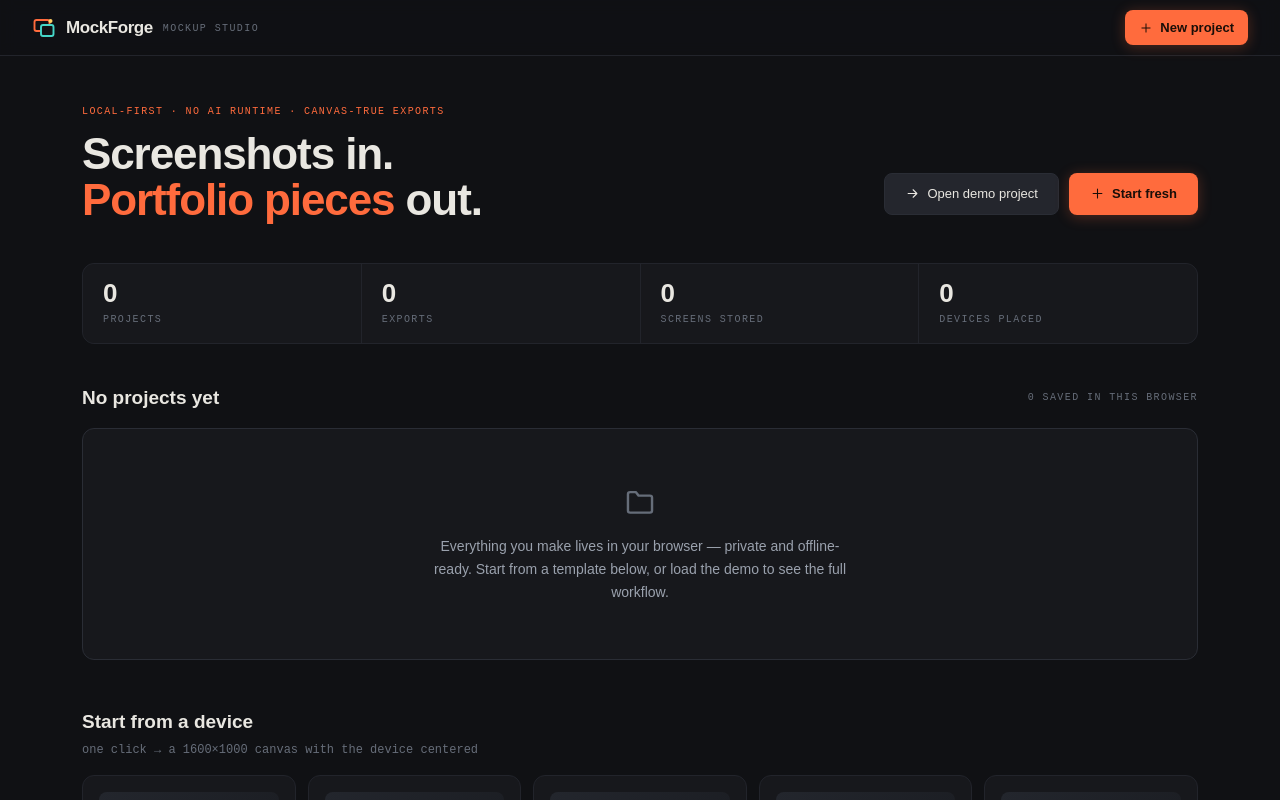
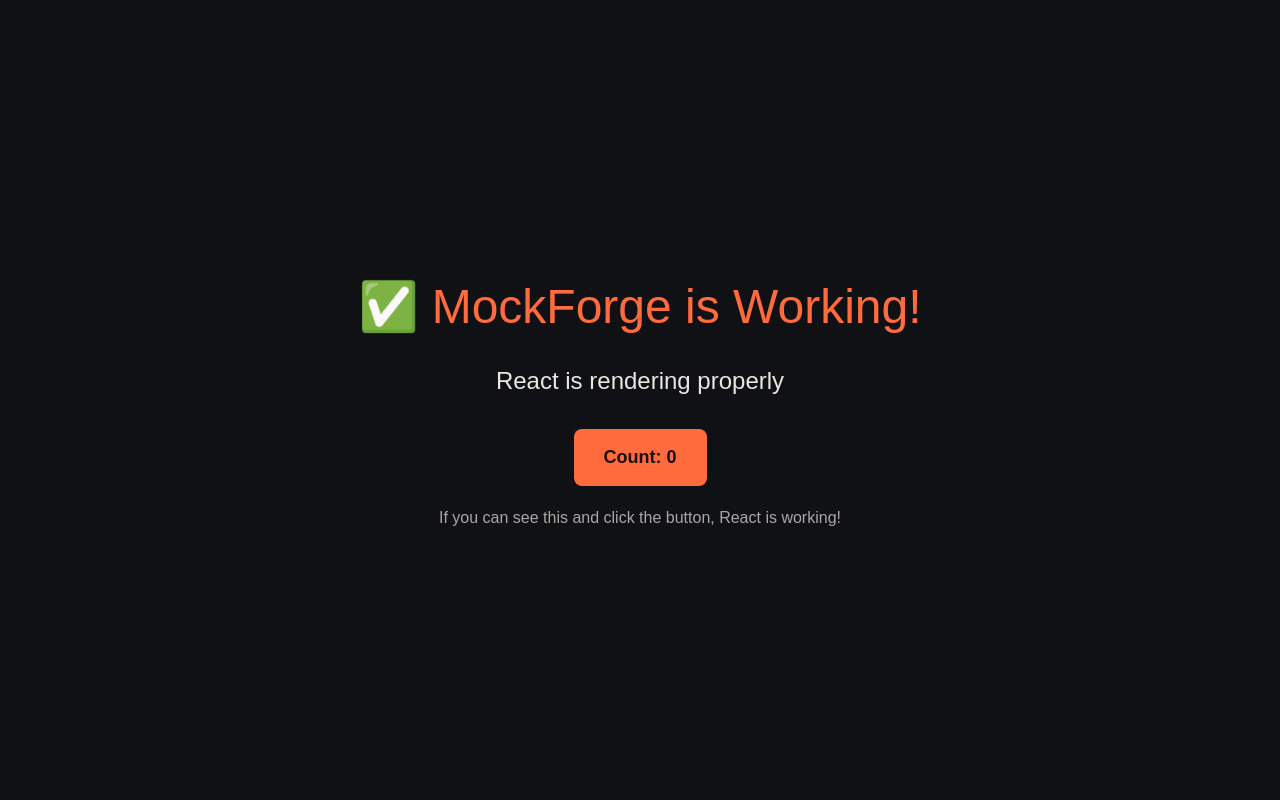
Before and after one commit to M3HDevelopers/MokeForge2.0, a React (Vite) app: page / in a window 1280 px wide. Built offline with nearby package versions, Linux system fonts and the light colour scheme.

Commit message:
task snapshot c4fc282e-af15-49eb-a444-64718aeed328

```diff
--- a/src/App.tsx
+++ b/src/App.tsx
@@ -1,51 +1,12 @@
-import { useEffect } from 'react';
-import { useStudio } from './store';
-import { Dashboard } from './components/Dashboard';
-import { Editor } from './components/Editor';
-import { IcCheck, IcClose, IcSpark } from './icons';
-
-function Toasts() {
-  const toasts = useStudio(s => s.toasts);
-  const dismiss = useStudio(s => s.dismissToast);
-  const color = (t: 'ok' | 'err' | 'info') =>
-    t === 'ok' ? 'var(--color-acc2)' : t === 'err' ? 'var(--color-danger)' : 'var(--color-gold)';
-  return (
-    <div className="fixed bottom-5 right-5 z-[60] space-y-2 pointer-events-none">
-      {toasts.map(t => (
-        <div
-          key={t.id}
-          className="anim-toast pointer-events-auto flex items-center gap-2.5 pl-3 pr-2 py-2.5 rounded-lg border bg-panel2 shadow-[0_16px_44px_rgba(0,0,0,0.5)]"
-          style={{ borderColor: 'var(--color-line)' }}
-        >
-          <span style={{ color: color(t.tone) }}>
-            {t.tone === 'ok' ? <IcCheck size={14} /> : t.tone === 'err' ? <IcClose size={14} /> : <IcSpark size={14} />}
-          </span>
-          <span className="text-[12.5px] max-w-[300px]">{t.msg}</span>
-          <button className="icon-btn !w-6 !h-6 ml-1" onClick={() => dismiss(t.id)}><IcClose size={11} /></button>
-        </div>
-      ))}
-    </div>
-  );
-}
+import { useState } from 'react';
 
 export default function App() {
-  const booted = useStudio(s => s.booted);
-  const view = useStudio(s => s.view);
-  const project = useStudio(s => s.project);
-  const boot = useStudio(s => s.boot);
+  const [count, setCount] = useState(0);
 
-  useEffect(() => {
-    try {
-      boot();
-    } catch (error) {
-      console.error('Boot error:', error);
-    }
-  }, [boot]);
-
-  if (!booted) {
   return (
     <div style={{
       display: 'flex',
+      flexDirection: 'column',
       alignItems: 'center',
       justifyContent: 'center',
       height: '100vh',
@@ -53,18 +14,30 @@ export default function App() {
       color: '#e9e7e1',
       fontFamily: 'sans-serif'
     }}>
-        <div style={{ textAlign: 'center' }}>
-          <h1 style={{ fontSize: '32px', marginBottom: '10px', color: '#ff6b3d' }}>Loading MockForge...</h1>
-          <p style={{ fontSize: '16px', opacity: 0.7 }}>Please wait...</p>
-        </div>
+      <h1 style={{ fontSize: '48px', marginBottom: '20px', color: '#ff6b3d' }}>
+        ✅ MockForge is Working!
+      </h1>
+      <p style={{ fontSize: '24px', marginBottom: '30px' }}>
+        React is rendering properly
+      </p>
+      <button
+        onClick={() => setCount(count + 1)}
+        style={{
+          padding: '15px 30px',
+          fontSize: '18px',
+          backgroundColor: '#ff6b3d',
+          color: '#1a0e08',
+          border: 'none',
+          borderRadius: '8px',
+          cursor: 'pointer',
+          fontWeight: 'bold'
+        }}
+      >
+        Count: {count}
+      </button>
+      <p style={{ fontSize: '16px', marginTop: '20px', opacity: 0.7 }}>
+        If you can see this and click the button, React is working!
+      </p>
     </div>
   );
 }
-
-  return (
-    <div className="h-full bg-ink text-fg overflow-hidden">
-      {view === 'editor' && project ? <Editor /> : <Dashboard />}
-      <Toasts />
-    </div>
-  );
-}
```
Lines whose indentation alone changed are shown as unchanged.
